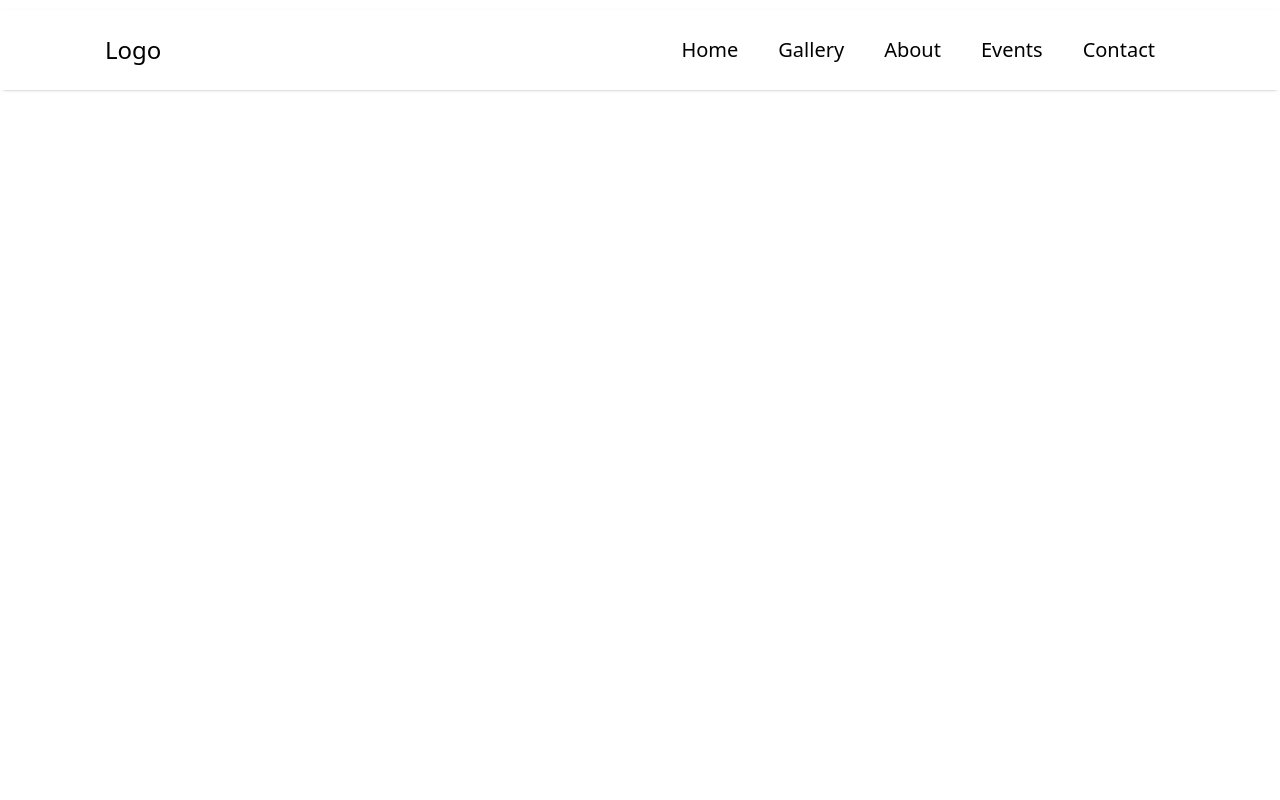
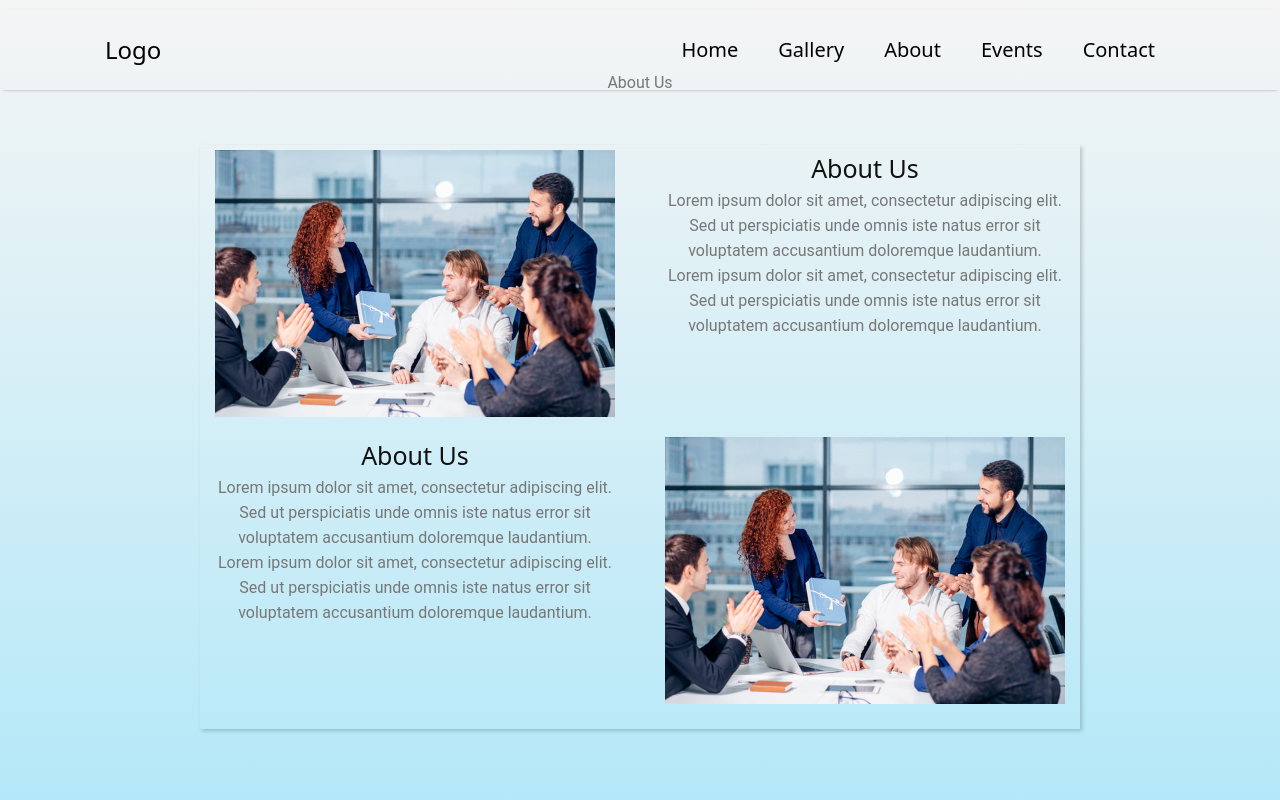
Before and after one commit to KeerthX/steps_tkmce, a React (Create React App) app: page /about in a window 1280 px wide. Shown: the top 800 px of the page. Built offline with nearby package versions, Linux system fonts and the light colour scheme.

Commit message:
added navbar link

```diff
--- a/src/App.js
+++ b/src/App.js
@@ -1,33 +1,25 @@
 
 import React from 'react'
-import { BrowserRouter, Routes, Route } from "react-router-dom";
+import {  Routes, Route } from "react-router-dom";
+import Slider from './components/slider/Slider';
+import Event from './components/events/Event';
+import Home from './components/home/Home';
 import About_Us from './components/about_us/About_Us';
 import Contact from './components/contact-us/Contact';
-
-import Home from './components/home/Home';
-import Slider from './components/slider/Slider';
-
-import Navbar from './components/navbar/Navbar';
-import Event from './components/events/Event';
-
-
-
 
 
 const App = () => {
   return (
     <div>
 
-       <BrowserRouter>
-       <Navbar />
-       <Routes>
-       <Route path="/" exact component={Home} />
-          <Route path="/about" component={About_Us} />
-           <Route path="/event" component={Event} />
-           <Route path="/gallery" component={Slider} />
-          <Route path="/contact" component={Contact} />
-       </Routes>
-       </BrowserRouter>
+
+      <Routes>
+        <Route path="/" exact element={<Home />} />
+        <Route path="/about" element={<About_Us />} />
+        <Route path="/events" element={<Event />} />
+        <Route path="/contact"  element={<Contact />}/>
+      </Routes>
+
 
 
 
--- a/src/components/about_us/About_Us.js
+++ b/src/components/about_us/About_Us.js
@@ -4,12 +4,12 @@ import aboutus from "../Asset/aboutus.jpeg";
 const About_Us = () => {
   return (
 
-    <div className="container">
+    <div className="container p-10">
       <h1>About Us</h1>
       <div className="outer-box">
       <div className="row">
         <div className="column">
-          <img src={aboutus} />
+          <img src={aboutus} alt="about1"/>
         </div>
         <div className="column">
           <h4>About Us</h4>
@@ -34,7 +34,7 @@ const About_Us = () => {
           </p>
         </div>
         <div className="column">
-          <img src={aboutus} />
+          <img src={aboutus} alt="about2"/>
         </div>
       </div>
       </div>
--- a/src/components/events/Event.js
+++ b/src/components/events/Event.js
@@ -4,8 +4,8 @@ import Eventcard from './Eventcard'
 
 const Event = () => {
     return (
-        <div className='p-10 bg-sky-700'>
-            <div className='flex justify-center '>
+        <div className='p-10 bg-sky-700 '>
+            <div className='flex justify-center  pt-20'>
                 <h1 className='text-6xl'>EVENTS</h1>
             </div>
             <div className='flex justify-center items-center'>
--- a/src/components/home/Home.js
+++ b/src/components/home/Home.js
@@ -1,9 +1,10 @@
 import React from 'react'
 import "./Home.css"
+import Slider from '../slider/Slider';
 const Home = () => {
   return (
     <div className='home'>
-
+      <Slider />
     </div>
   )
 }
--- a/src/index.js
+++ b/src/index.js
@@ -3,11 +3,17 @@ import ReactDOM from 'react-dom/client';
 import './index.css';
 import App from './App';
 import reportWebVitals from './reportWebVitals';
-
+import Navbar from './components/navbar/Navbar';
+import { BrowserRouter } from "react-router-dom";
+import Footer from './components/footer/Footer';
 const root = ReactDOM.createRoot(document.getElementById('root'));
 root.render(
   <React.StrictMode>
-    <App />
+    <BrowserRouter>
+      <Navbar />
+      <App />
+      <Footer />
+    </BrowserRouter>
   </React.StrictMode>
 );
 
```
